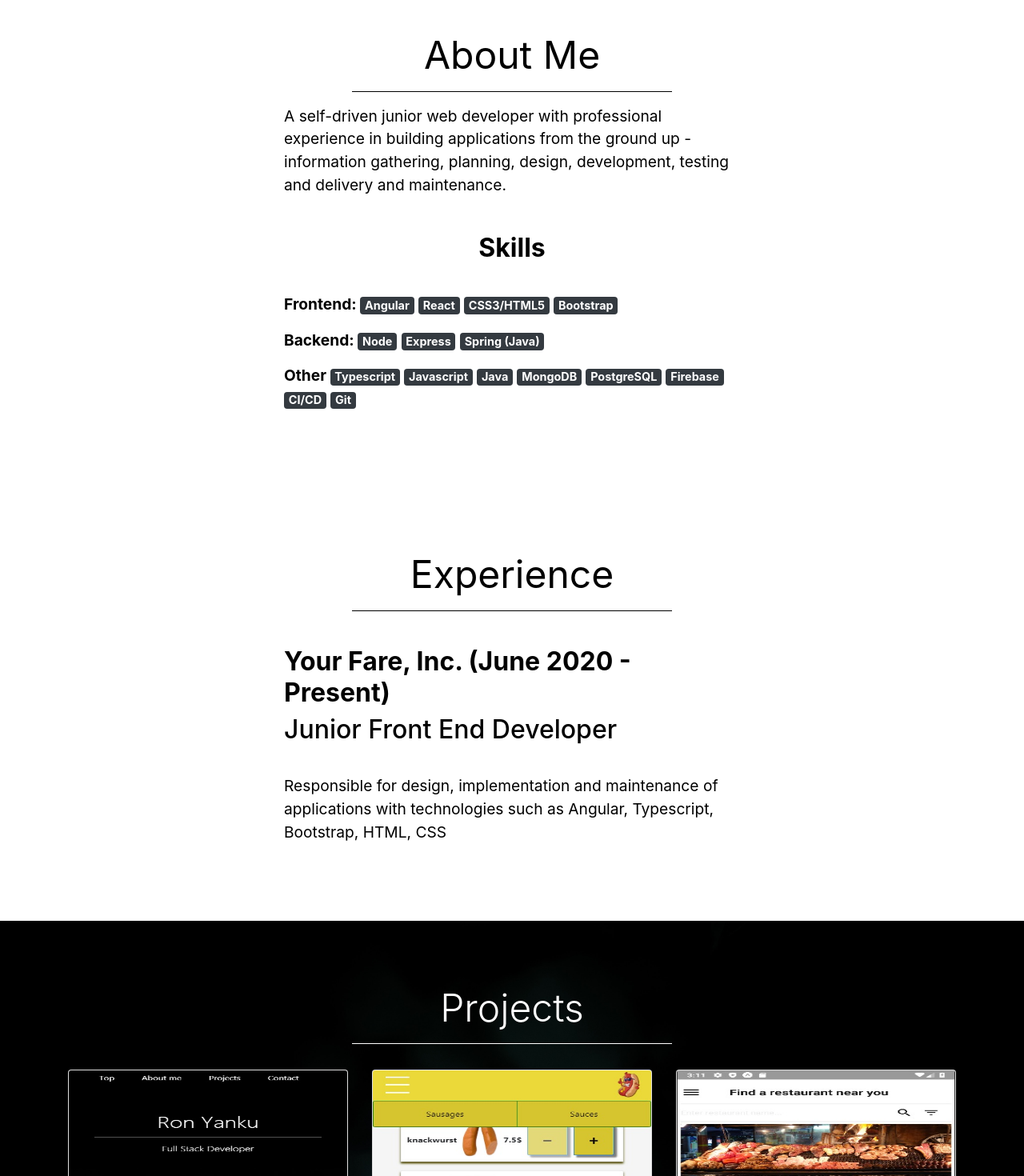
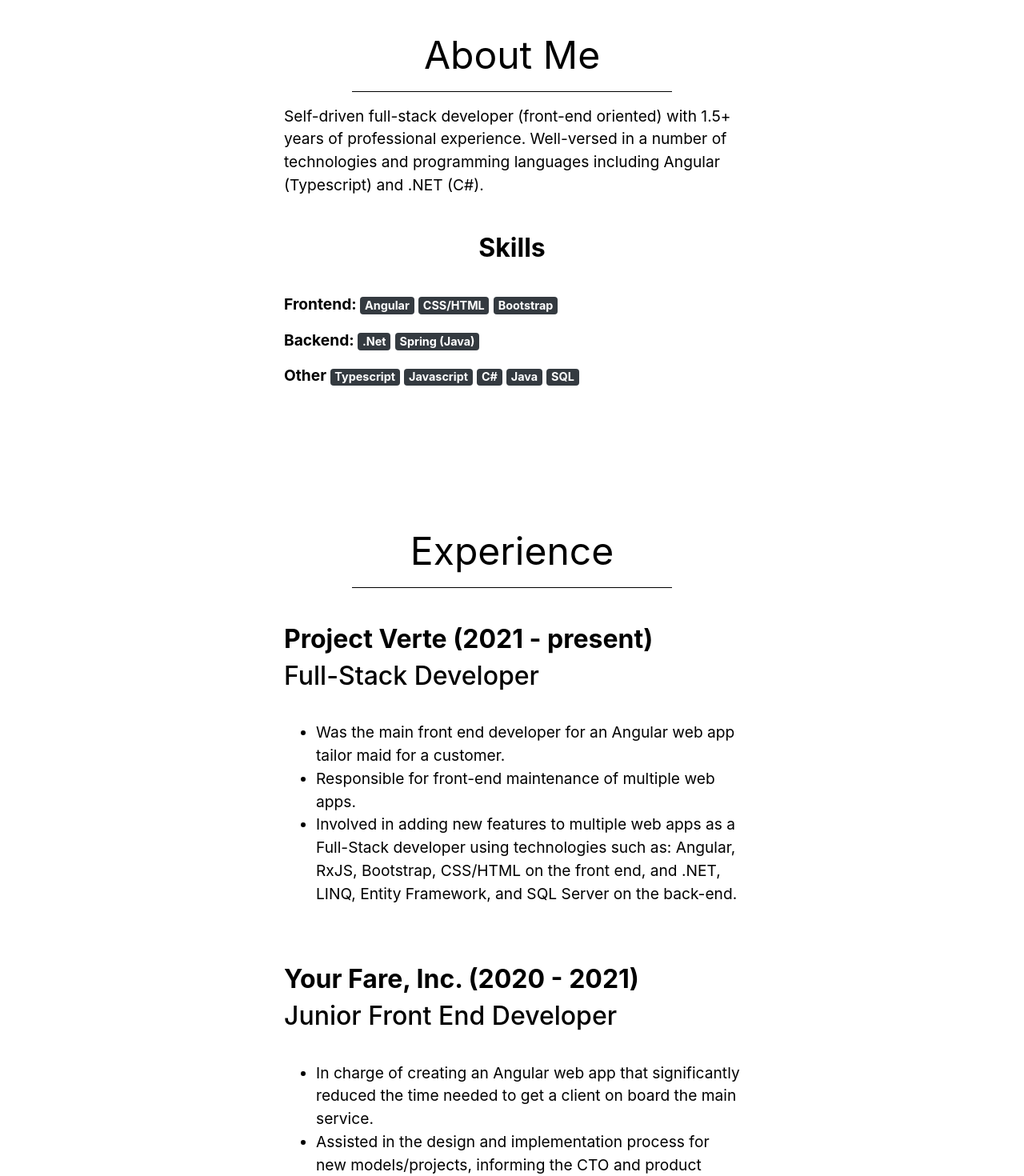
Before and after one commit to RonYanku/homepage, a React (Create React App) app: page / in a window 1280 px wide. Shown: the part 840-2310 px from the top of the page at 80% size. Built offline with nearby package versions, Linux system fonts and the light colour scheme.

Commit message:
whatever

```diff
--- a/src/Components/PortfolioAbout.js
+++ b/src/Components/PortfolioAbout.js
@@ -2,10 +2,9 @@ import React from 'react';
 import Container from 'react-bootstrap/Container';
 import Badge from 'react-bootstrap/Badge';
 
-const FrontendBadges = ["Angular", "React", "CSS3/HTML5", "Bootstrap"];
-const BackendBadges = ["Node", "Express", "Spring (Java)"];
-const OtherBadges = ["Typescript","Javascript", "Java", "MongoDB",
-                    "PostgreSQL", "Firebase", "CI/CD", "Git"];
+const FrontendBadges = ["Angular", "CSS/HTML", "Bootstrap"];
+const BackendBadges = [".Net", "Spring (Java)"];
+const OtherBadges = ["Typescript","Javascript", "C#", "Java", "SQL"];
 
 const PortfolioAbout = () => {
 
@@ -16,8 +15,8 @@ const PortfolioAbout = () => {
         <h1 className="display-4 text-center" id="about-headline"><strong>About Me</strong></h1>
         <hr id="about-hr"/>
         <p>
-        A self-driven junior web developer with professional experience in building applications from the ground up -
-information gathering, planning, design, development, testing and delivery and maintenance.
+        Self-driven full-stack developer (front-end oriented) with 1.5+ years of professional experience.
+Well-versed in a number of technologies and programming languages including Angular (Typescript) and .NET (C#).
         </p>
         <br/>
         <h2 className="text-center"><strong>Skills</strong></h2>
--- a/src/Components/PortfolioExperience.js
+++ b/src/Components/PortfolioExperience.js
@@ -1,32 +1,72 @@
-import React from 'react';
-import Container from 'react-bootstrap/Container';
-import Badge from 'react-bootstrap/Badge';
+import React from "react";
+import Container from "react-bootstrap/Container";
+import Badge from "react-bootstrap/Badge";
+import { Parallax } from 'react-parallax';
 
 const FrontendBadges = ["Angular", "CSS3/HTML5", "React"];
 const BackendBadges = ["Node", "Express", "Spring (Java)"];
-const OtherBadges = ["Javascript", "Java", "MongoDB",
-                    "PostgreSQL", "Firebase", "CI/CD", "Git" ];
+const OtherBadges = [
+  "Javascript",
+  "Java",
+  "MongoDB",
+  "PostgreSQL",
+  "Firebase",
+  "CI/CD",
+  "Git",
+];
 
 const PortfolioExperience = () => {
+  return (
 
-  return (
+    <div style={{backgroundColor: 'black'}}>
+      <Parallax
+        className="project-bg"
+        bgImage={require('../img/projects-bg.jpg')}
+        bgImageAlt={'laptop'}
+        strength={900}
+        bgImageStyle={{width: '1080px', height: 'auto', backgroundPosition: 'center center'}}
+      >
+
+
     <div id="experience-section" data-aos="fade-in">
       <Container id="experience-content">
+        <h1 className="display-4 text-center" id="experience-headline">
+          <strong>Experience</strong>
+        </h1>
+        <hr id="experience-hr" />
+        <br />
+        <h2>
+          <strong>Project Verte (2021 - present)</strong>
+        </h2>
+        <h2>Full-Stack Developer</h2>
+        <br />
 
-        <h1 className="display-4 text-center" id="experience-headline"><strong>Experience</strong></h1>
-        <hr id="experience-hr"/>
-        <br/>
-        <h2><strong>Your Fare, Inc. (June 2020 - Present)</strong></h2>
+        <ul  className="bullet-point">
+          <li>Was the main front end developer for an Angular web app tailor maid for a customer.</li>
+          <li>Responsible for front-end maintenance of multiple web apps. </li>
+          <li>Involved in adding new features to multiple web apps as a  Full-Stack developer using technologies such as: Angular, RxJS, Bootstrap, CSS/HTML on the front end, and .NET, LINQ, Entity Framework, and SQL Server on the back-end.</li>
+        </ul>
+
+        <br />
+        <br />
+
+        <h2>
+          <strong>Your Fare, Inc. (2020 - 2021)</strong>
+        </h2>
         <h2>Junior Front End Developer</h2>
-        <br/>
-            <p>
-            Responsible for design, implementation and maintenance of applications with technologies
-            such as Angular, Typescript, Bootstrap, HTML, CSS
-            </p>
+        <br />
+
+        <ul  className="bullet-point">
+          <li> In charge of creating an Angular web app that significantly reduced the time needed to get a client on board the main service.</li>
+          <li> Assisted in the design and implementation process for new models/projects, informing the CTO and product manager of alternatives. </li>
+          <li>  Responsible for maintenance of web applications with technologies such as Angular/Typescript/Bootstrap/HTML/CSS.</li>
+        </ul>
+
       </Container>
     </div>
-  )
-}
-
+    </Parallax>
+    </div>
+  );
+};
 
 export default PortfolioExperience;
--- a/src/Components/PortfolioTitle.js
+++ b/src/Components/PortfolioTitle.js
@@ -16,7 +16,7 @@ const PortfolioTitle = () => {
             <Container className="text-center" id="title-content">
               <h1 className="display-4">Ron Yanku</h1>
               <hr id="title-hr" />
-              <h1 className="display-4" id="tagline-text">Web Developer</h1>
+              <h1 className="display-4" id="tagline-text">Full Stack Web Developer</h1>
             </Container>
           </div>
         </Parallax>
```
